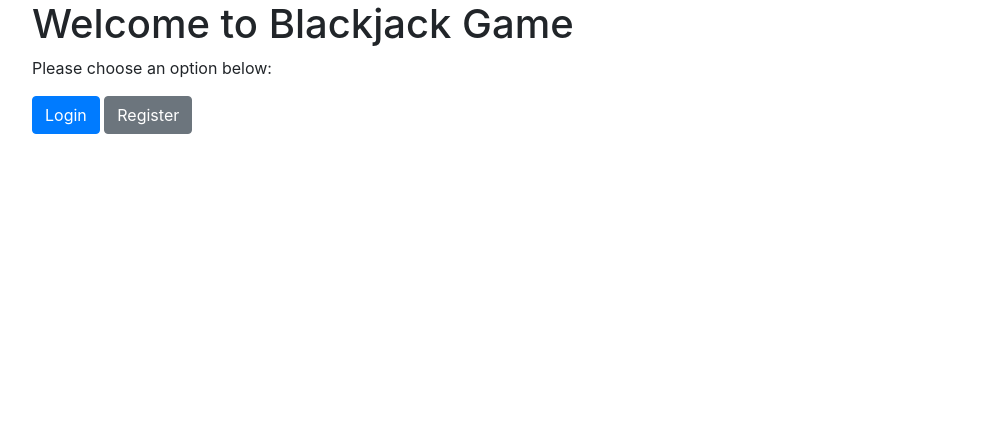
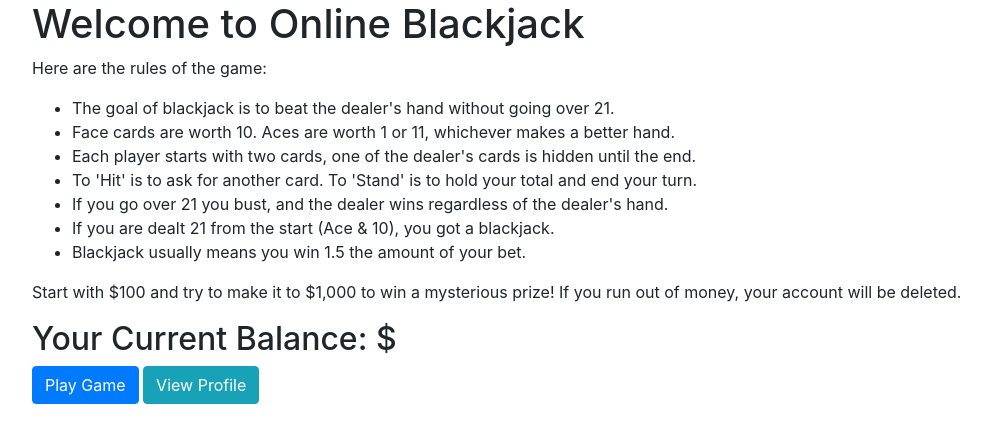
Before and after one commit to henryblu/Cyber-Security-Base-2024-Project-1, a Django app: page / in a window 1280 px wide. Shown: the part 56-499 px from the top of the page, without its empty margins (68-1059 px from the left). Run offline with Django 5.2, Linux system fonts and the light colour scheme; the visitor is signed in with stand-in values (Sample User, id 1); some libraries are stand-ins or nearby versions.

Commit message:
chore: Update home page with game rules and user balance display

```diff
--- a/blackjack_app/templates/blackjack_app/home.html
+++ b/blackjack_app/templates/blackjack_app/home.html
@@ -2,9 +2,20 @@
 
 {% block content %}
 <div class="container">
-    <h1>Welcome to Blackjack Game</h1>
-    <p>Please choose an option below:</p>
-    <a href="{% url 'login' %}" class="btn btn-primary">Login</a>
-    <a href="{% url 'register' %}" class="btn btn-secondary">Register</a>
+    <h1>Welcome to Online Blackjack</h1>
+    <p>Here are the rules of the game:</p>
+    <ul>
+        <li>The goal of blackjack is to beat the dealer's hand without going over 21.</li>
+        <li>Face cards are worth 10. Aces are worth 1 or 11, whichever makes a better hand.</li>
+        <li>Each player starts with two cards, one of the dealer's cards is hidden until the end.</li>
+        <li>To 'Hit' is to ask for another card. To 'Stand' is to hold your total and end your turn.</li>
+        <li>If you go over 21 you bust, and the dealer wins regardless of the dealer's hand.</li>
+        <li>If you are dealt 21 from the start (Ace & 10), you got a blackjack.</li>
+        <li>Blackjack usually means you win 1.5 the amount of your bet.</li>
+    </ul>
+    <p>Start with $100 and try to make it to $1,000 to win a mysterious prize! If you run out of money, your account will be deleted.</p>
+    <h2>Your Current Balance: ${{ request.user.userprofile.money }}</h2>
+    <a href="{% url 'start_game' %}" class="btn btn-primary">Play Game</a>
+    <a href="{% url 'profile' %}" class="btn btn-info">View Profile</a>
 </div>
 {% endblock %}
```
